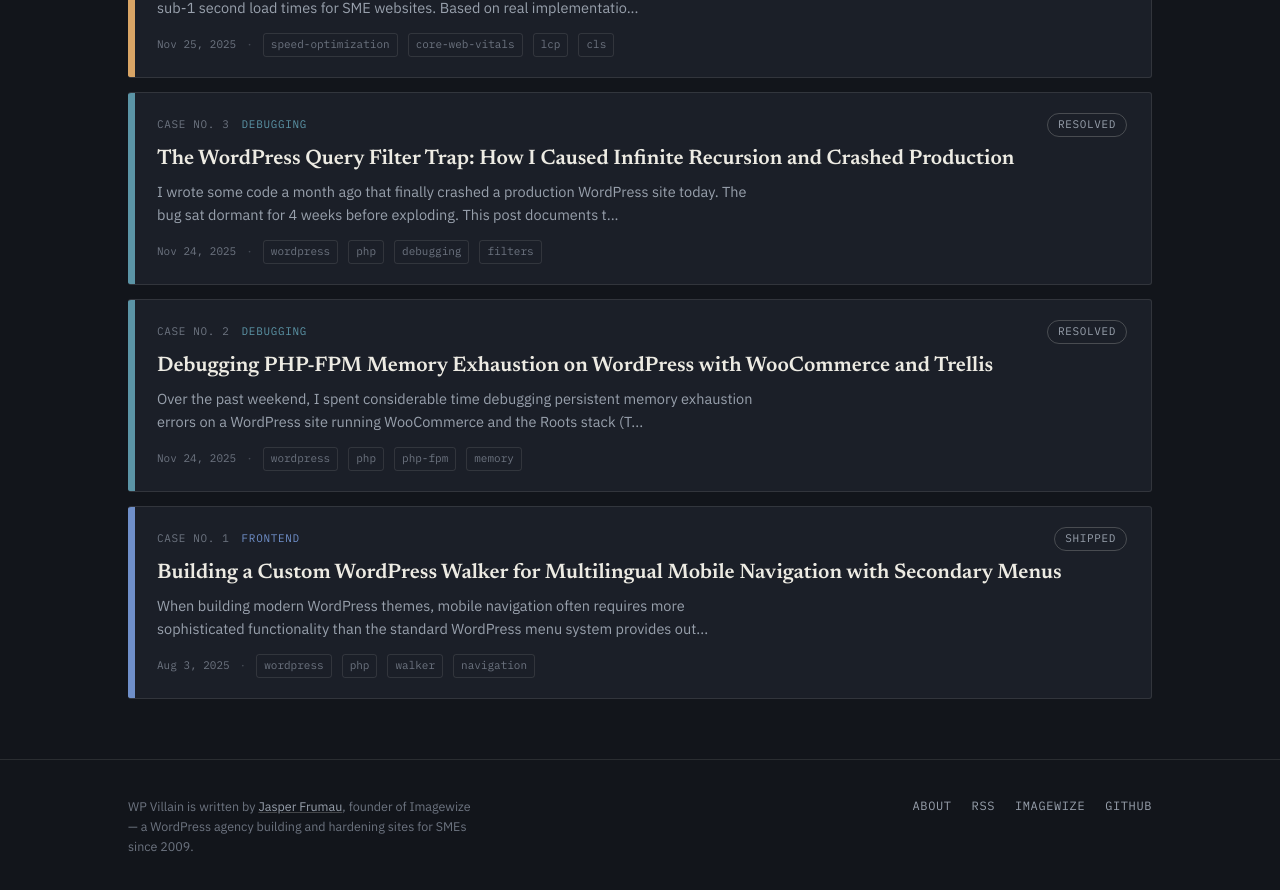
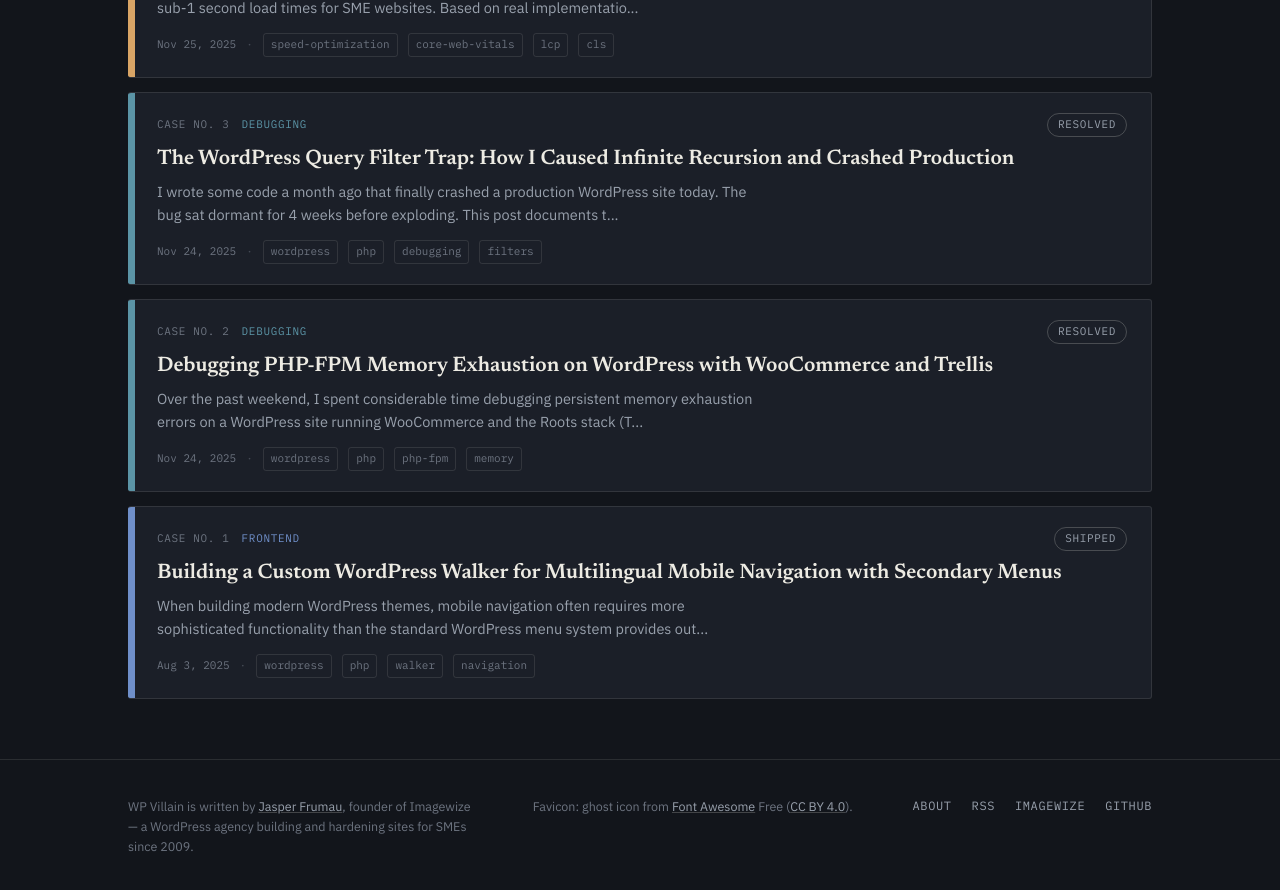
Before and after one commit to wpvillain/wpvillain.github.io, a Jekyll site: the page built from index.markdown, in a window 1280 px wide and 900 px high, scrolled down 7114 px. Shown: the top 890 px of the window. Built offline with Jekyll 4.4.1, drawn with Linux system fonts in a browser that asks for light colours.

Commit message:
Credit Font Awesome for the favicon in the footer

```diff
--- a/_includes/footer.html
+++ b/_includes/footer.html
@@ -4,6 +4,10 @@
       WP Villain is written by <a href="https://imagewize.com">Jasper Frumau</a>,
       founder of Imagewize — a WordPress agency building and hardening sites
       for SMEs since 2009.
+    </p>
+    <p class="footer-note">
+      Favicon: ghost icon from <a href="https://fontawesome.com">Font Awesome</a> Free
+      (<a href="https://creativecommons.org/licenses/by/4.0/">CC BY 4.0</a>).
     </p>
     <ul class="footer-links">
       <li><a href="{{ '/about/' | relative_url }}">About</a></li>
```
